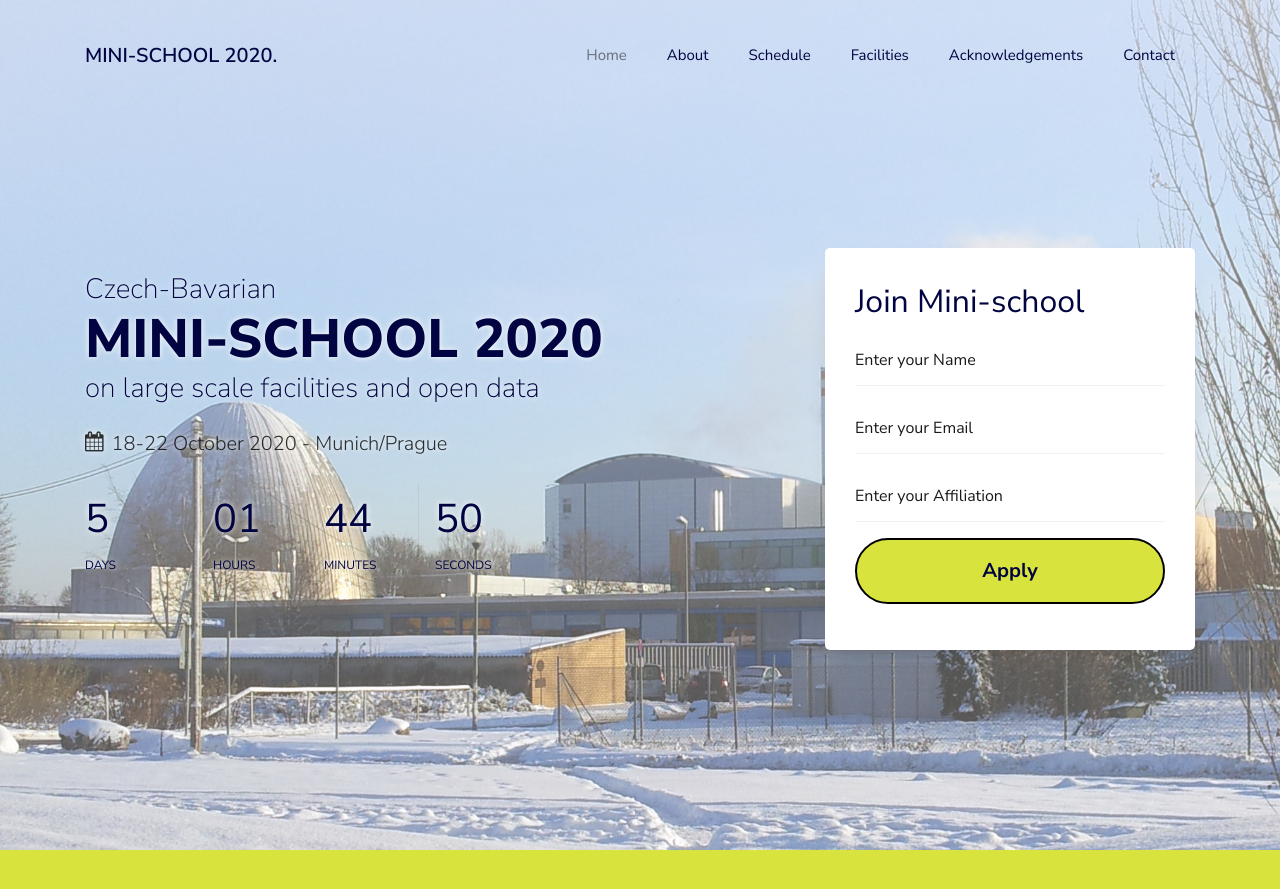
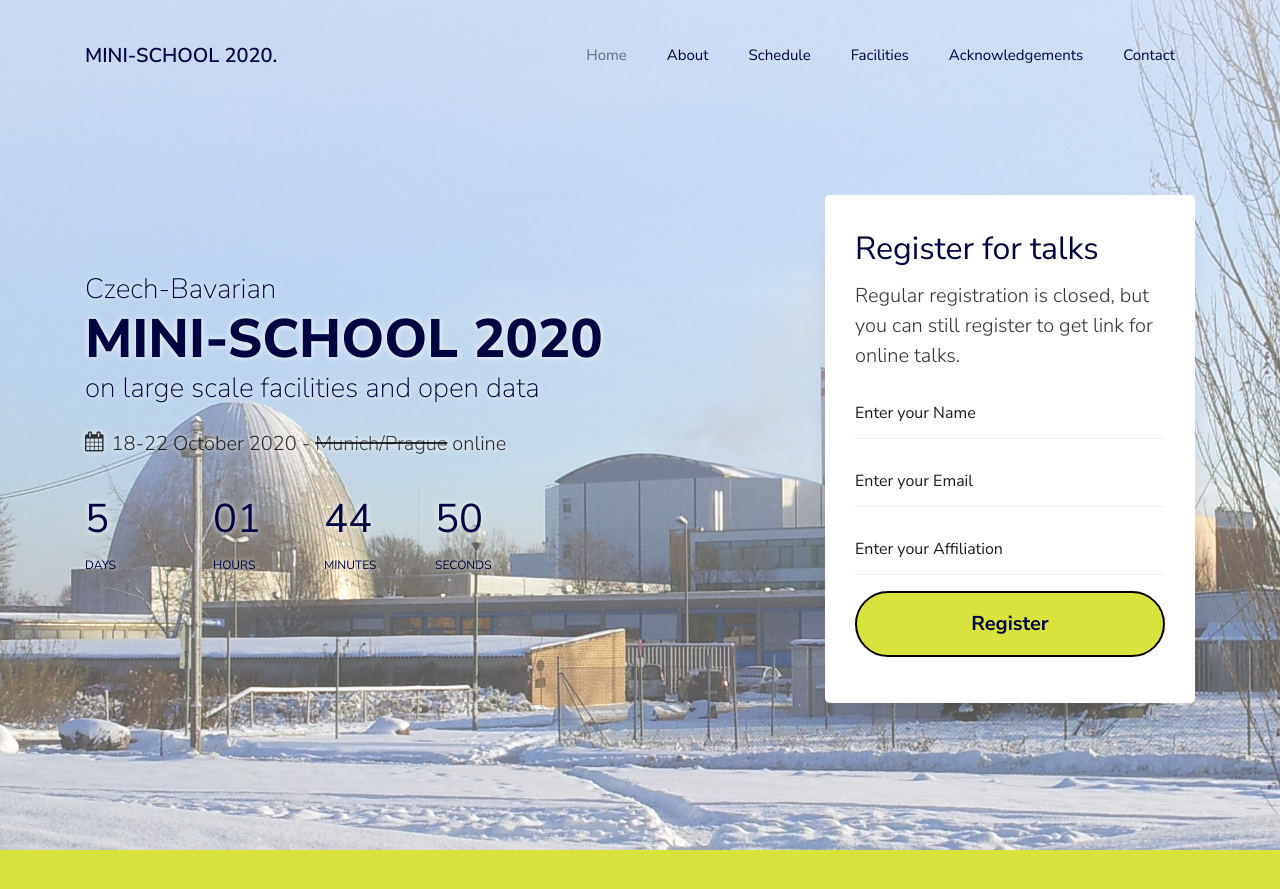
Before and after one commit to me2d09/minischool, a Jekyll site: the page built from index.md, in a window 1280 px wide and 900 px high. Shown: the top 889 px of the window. Built offline with Jekyll 4.4.1, drawn with Linux system fonts in a browser that asks for light colours; some web fonts are replaced.

Commit message:
Online registration

```diff
--- a/Gemfile
+++ b/Gemfile
@@ -1,4 +1,4 @@
 source "https://rubygems.org"
 
-gem "jekyll", "~> 3.8.6"
+gem "jekyll", ">= 3.8.6"
 gem "kramdown", ">= 2.3.0"
--- a/_config.yml
+++ b/_config.yml
@@ -1,10 +1,8 @@
 title: Minischool
 email: cermak@mag.mff.cuni.cz
-description: "This site is dedicated to the regular meetings of the Czech neutron community: neutron beer."
+description: "This site is dedicated to czech-bavarian mini-school."
 baseurl: ""
-url: "https://neutron.beer/"
-twitter_username: petrscience
-github_username:  me2d09
+url: "https://mini-school.eu/"
 future: true
 collections:
   - talks
--- a/_layouts/main.html
+++ b/_layouts/main.html
@@ -55,7 +55,7 @@
         <div class="row no-gutters slider-text align-items-center justify-content-start" data-scrollax-parent="true">
           <div class="col-lg-6 col-md-6 ftco-animate" data-scrollax=" properties: { translateY: '70%' }">
             <h1 class="mb-4 whiteshadow" data-scrollax="properties: { translateY: '30%', opacity: 1.6 }"> Czech-Bavarian <br><span>mini-school 2020</span><br /> on large scale facilities and open data</h1>
-            <p class="mb-4 whiteshadow" data-scrollax="properties: { translateY: '30%', opacity: 1.6 }"><span class="icon-calendar mr-2"></span>18-22 October 2020 - Munich/Prague</p>
+            <p class="mb-4 whiteshadow" data-scrollax="properties: { translateY: '30%', opacity: 1.6 }"><span class="icon-calendar mr-2"></span>18-22 October 2020 - <del>Munich/Prague</del> online</p>
             <div id="timer" class="d-flex whiteshadow">
 						  <div class="time" id="days"></div>
 						  <div class="time pl-3" id="hours"></div>
@@ -66,7 +66,8 @@
           <div class="col-lg-2 col"></div>
           <div class="col-lg-4 col-md-6 mt-0 mt-md-5">
 			<form action="https://formspree.io/xwkraqwl" method="POST" class="request-form ftco-animate">
-          		<h2>Join Mini-school</h2>
+				  <h2>Register for talks</h2>
+				  <p>Regular registration is closed, but you can still register to get link for online talks.</p>
 	    				<div class="form-group">
 	    					<input type="text" name="name" class="form-control" placeholder="Enter your Name">
 	    				</div>
@@ -77,7 +78,7 @@
 	    					<input type="text" name="affiliation" class="form-control" placeholder="Enter your Affiliation">
 	    				</div>
 	            <div class="form-group">
-	              <input type="submit" value="Apply" class="btn btn-primary py-3 px-4">
+	              <input type="submit" value="Register" class="btn btn-primary py-3 px-4">
 	            </div>
 	    			</form>
           </div>
```
Also changed, not shown: Gemfile.lock.
